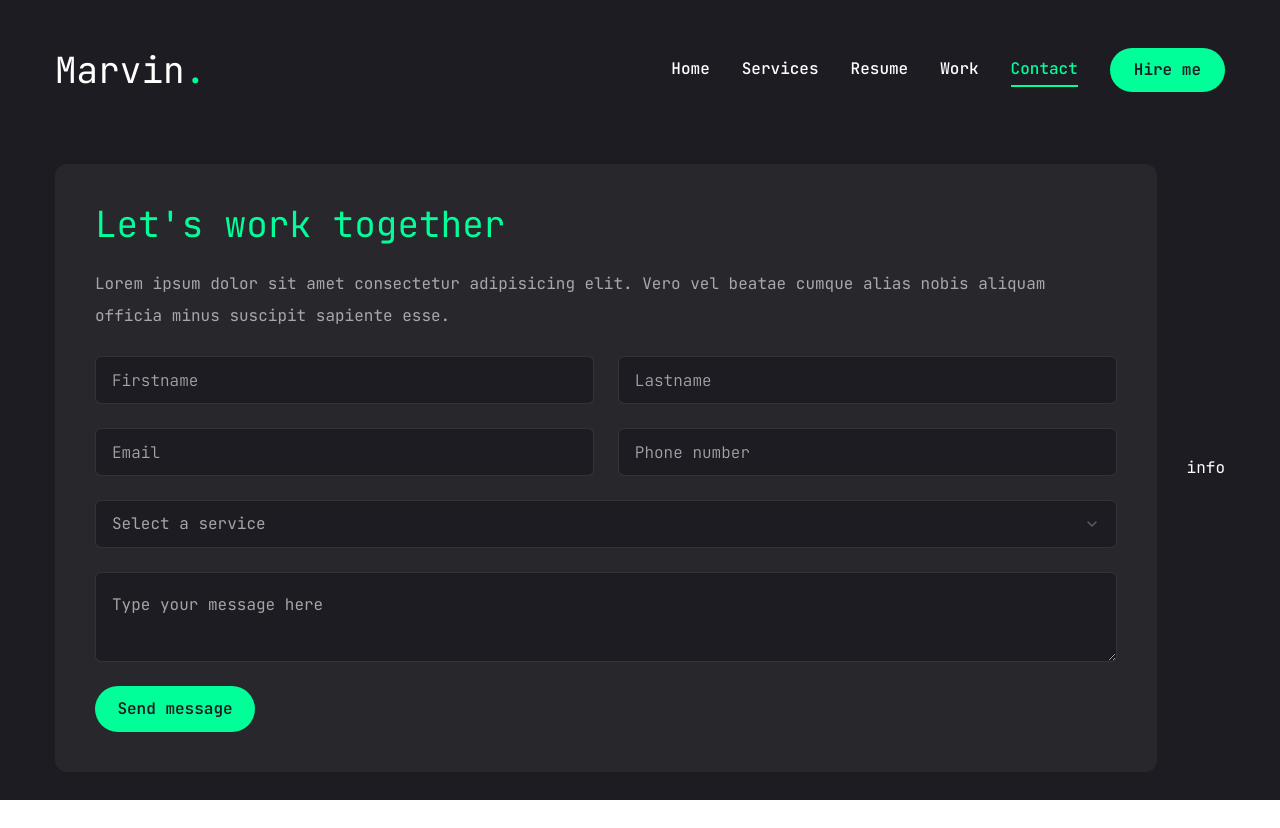
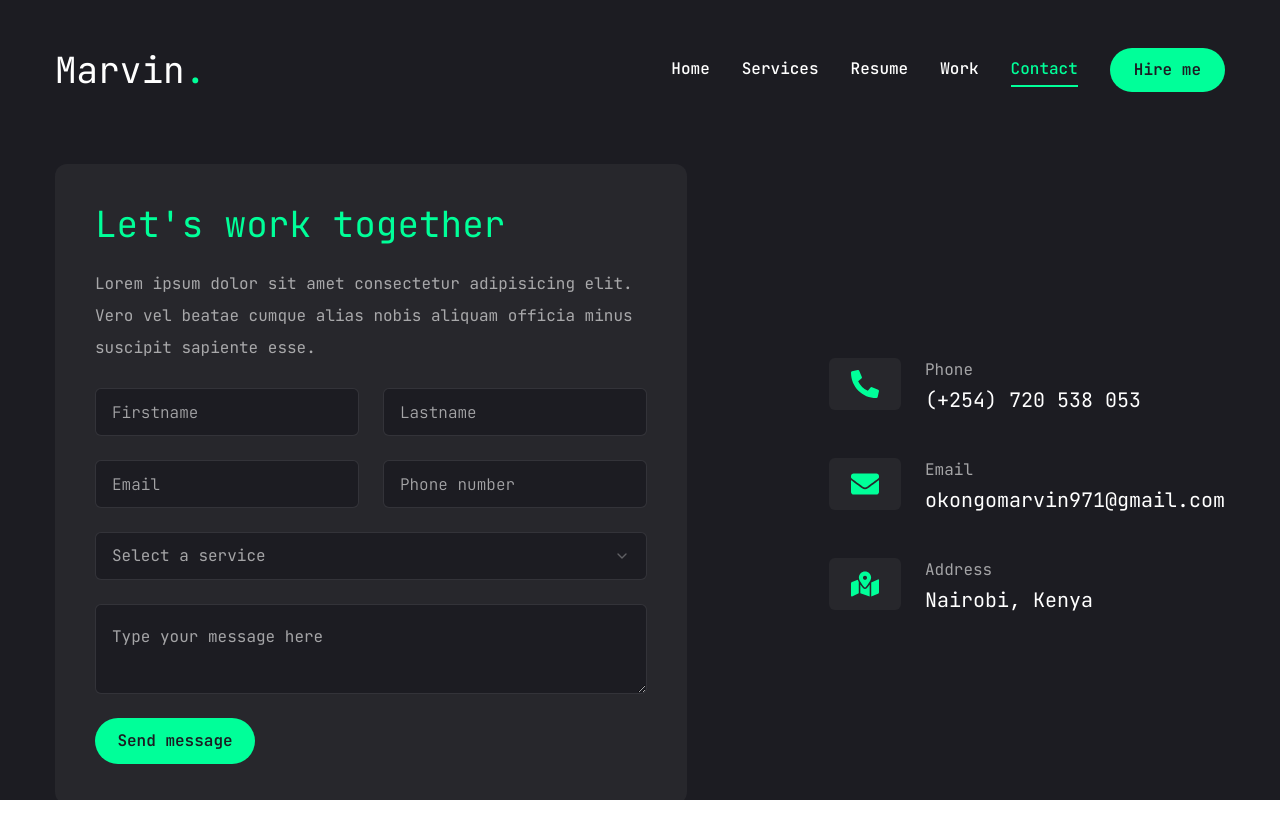
Before and after one commit to marvinok26/portfolio4, a Next.js app: page /contact in a window 1280 px wide. Before the commit the page ends 800 px from the top, so only its background shows below. Built offline with nearby package versions, Linux system fonts and the light colour scheme.

Commit message:
contact page

```diff
--- a/app/contact/page.jsx
+++ b/app/contact/page.jsx
@@ -41,7 +41,7 @@
       <div className="container mx-auto">
         <div className="flex flex-col xl:flex-row gap-[30px]">
           {/* form */}
-          <div className="xl:h-[54%] order-2 xl:order-none">
+          <div className="xl:w-[54%] order-2 xl:order-none">
             <form action="" className="flex flex-col gap-6 p-10 bg-[#27272c] rounded-xl">
               <h3 className="text-4xl text-accent">Let's work together</h3>
               <p className="text-white/60">
@@ -77,7 +77,23 @@
             </form>
           </div>
           {/* info */}
-          <div className="flex-1 flex items-center xl:justify-end order-1 xl:order-none mb-8 xl:mb-0">info</div>
+          <div className="flex-1 flex items-center xl:justify-end order-1 xl:order-none mb-8 xl:mb-0">
+            <ul className="flex flex-col gap-10">
+              {info.map((item, index) => {
+                return (
+                <li key={index} className="flex items-center gap-6">
+                  <div className="w-[52px] h-[52px] xl:w-[72px] bg-[#27272c] text-accent rounded-md flex items-center justify-center">
+                    <div className="text-[28px]">{item.icon}</div>
+                  </div>
+                  <div className="flex-1">
+                    <p className="text-white/60">{item.title}</p>
+                    <h3 className="text-xl">{item.description}</h3>
+                  </div>
+                </li>
+              )
+              })}
+            </ul>
+          </div>
         </div>
       </div>
     </motion.section>
```
